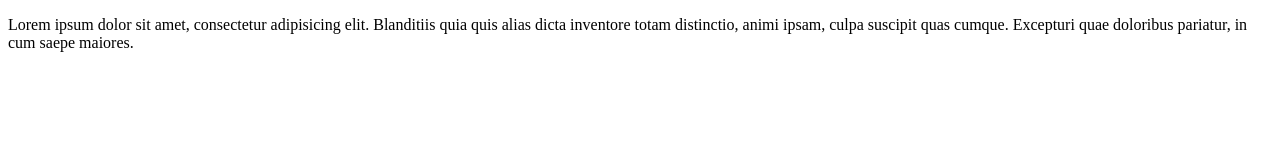
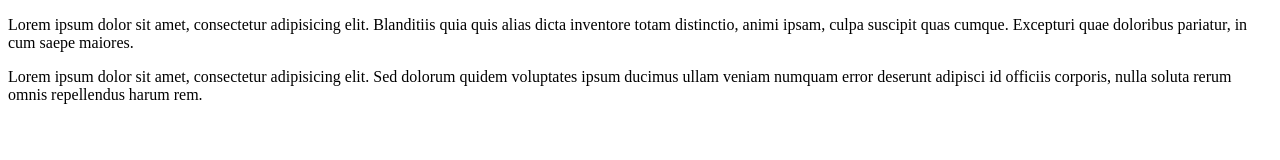
Before and after one commit to JieHe123/AmuayWildlifePark, a plain HTML site: page index.html in a window 1280 px wide. Drawn offline with Linux system fonts and the light colour scheme.

Commit message:
test 1
sample change.

```diff
--- a/index.html
+++ b/index.html
@@ -8,5 +8,6 @@
 </head>
 <body>
   <p>Lorem ipsum dolor sit amet, consectetur adipisicing elit. Blanditiis quia quis alias dicta inventore totam distinctio, animi ipsam, culpa suscipit quas cumque. Excepturi quae doloribus pariatur, in cum saepe maiores.</p>
+<p>Lorem ipsum dolor sit amet, consectetur adipisicing elit. Sed dolorum quidem voluptates ipsum ducimus ullam veniam numquam error deserunt adipisci id officiis corporis, nulla soluta rerum omnis repellendus harum rem.</p>
 </body>
 </html>
```
